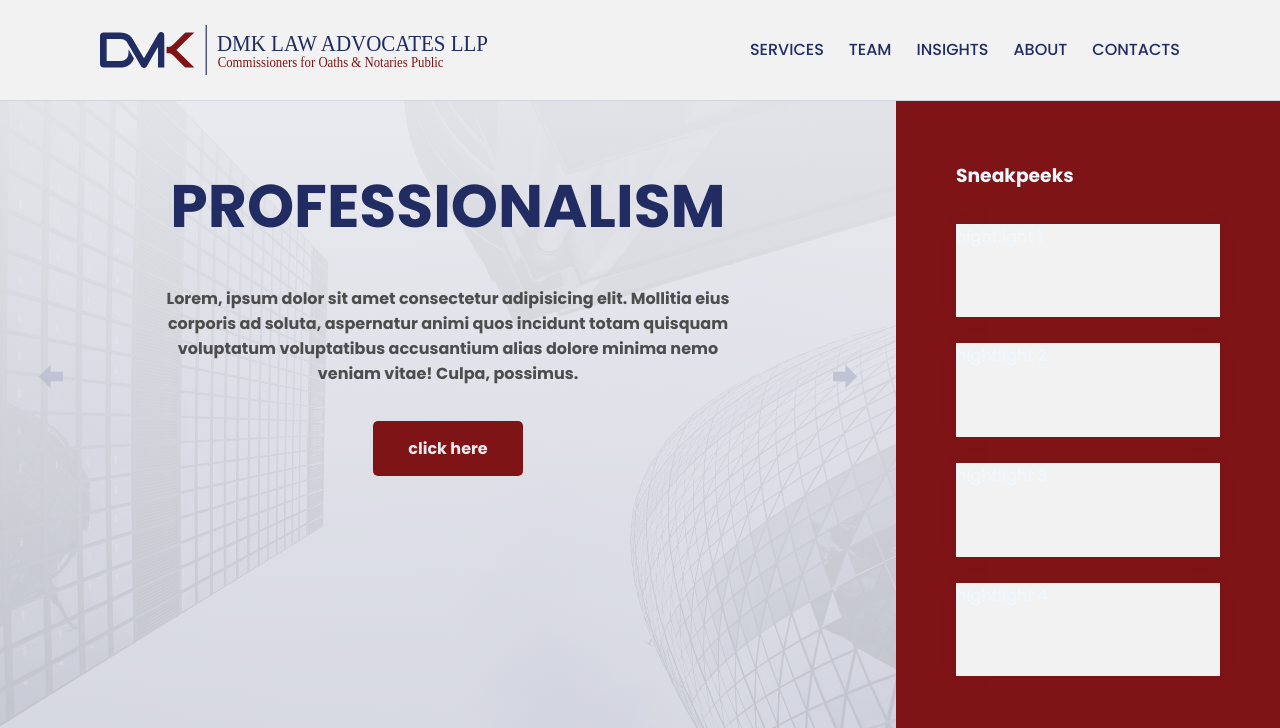
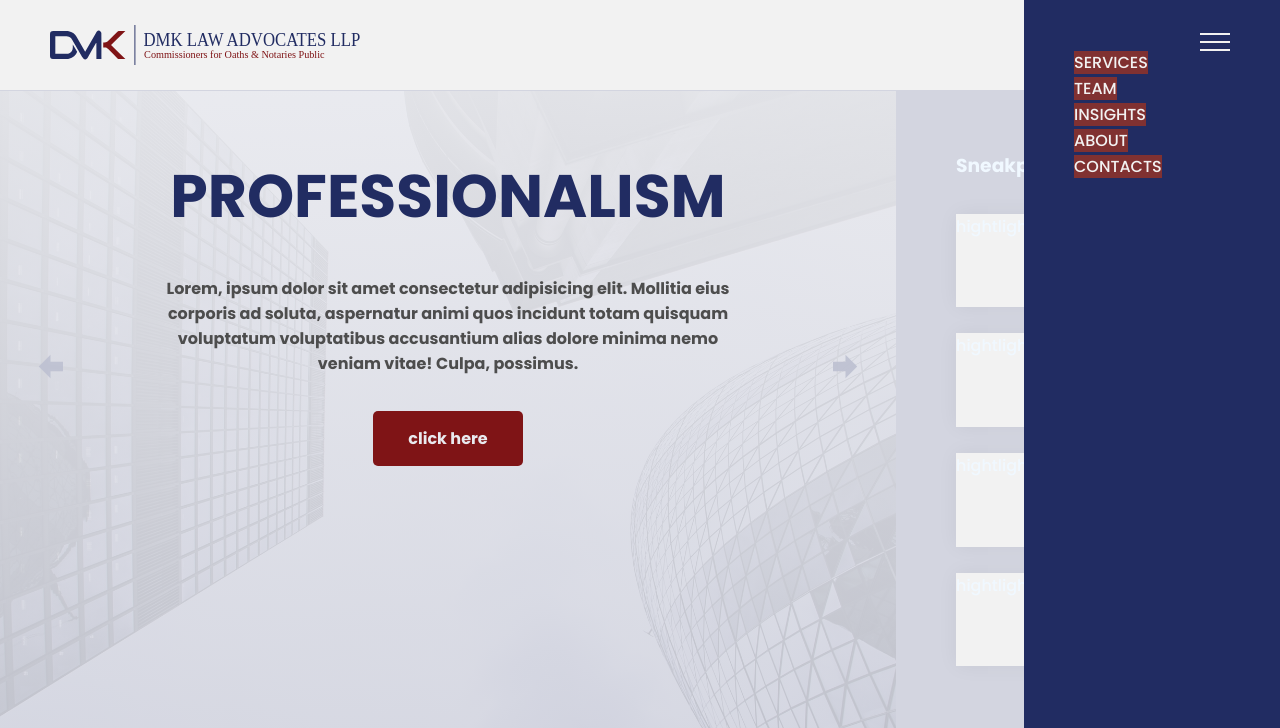
Before and after one commit to imehappen/dmklaw-web, a website: page public/index.html in a window 1280 px wide. Shown: the top 728 px of the page. Drawn offline with Linux system fonts and the light colour scheme; files that its build step writes are made by us from their sources; files whose address does not match are found by name.

Commit message:
added more features

```diff
--- a/public/index.html
+++ b/public/index.html
@@ -17,7 +17,7 @@
     />
 
     <link rel="stylesheet" href="./public/css/style.css" />
-    <title>DMK law Advocates</title>
+    <title>DMK Law Advocates</title>
 
 
   <body>
@@ -39,7 +39,10 @@
         </form>-->
 
         <ul class="navigation">
-          <li class="navigation-item">
+        <div class="navigation-icon-foreground"></div>
+        <div class="navigation-icon"></div>
+
+           <li class="navigation-item">
             <a href="#" class="navigation-link">services</a>
           </li>
           <li class="navigation-item">
@@ -54,6 +57,7 @@
           <li class="navigation-item">
             <a href="#" class="navigation-link">contacts</a>
           </li>
+
         </ul>
       </nav>
 
--- a/public/js/index-1.js
+++ b/public/js/index-1.js
@@ -40,6 +40,7 @@ sliderState.transition = true;
 //============================================================================
 
 function moveSlides(state) {
+  console.log(performance.now());
   state.direction === "R" && state.distance++;
   state.direction === "L" && state.distance--;
   if (state.distance < -5 || state.distance > 0) return;
--- a/sass/abstracts/_variables.scss
+++ b/sass/abstracts/_variables.scss
@@ -8,7 +8,6 @@ $font-size-largest: 3.5rem;
 $font-size-huge: 6rem;
 
 //  PADDING & MARGIN > 10 15 20 30 50
-
 $space-tiny: 0.5rem;
 $space-smallest: 1.5rem;
 $space-small: 2.5rem;
@@ -41,11 +40,12 @@ $sec-color-dark-2: #5f0f11;
 
 //  SHADOWS
 $shadow-1: 0 0 2rem rgba(0, 0, 0, 0.05);
-$shadow-2: 0 0 5rem rgba(0, 0, 0, 0.1);
+$shadow-2: 0 0 5rem rgba(0, 0, 0, 0.05);
 
 //  BORDERS
 $border-1: 1px solid $grey-color-1;
 $border-2: 1px solid $pri-color-light-3;
+
 //  BREAKPOINTS
 $bp-tiny: 30em;
 $bp-smallest: 40em;
--- a/sass/components/_hightlights.scss
+++ b/sass/components/_hightlights.scss
@@ -1,11 +1,11 @@
 .highlights {
   flex: 1;
   justify-content: space-between;
-  background-color: $sec-color;
+  background-color: $pri-color-light-2;
   color: aliceblue;
   padding: $space-large;
 
-  // overflow: scroll;
+  overflow: scroll;
 
   &-items {
     list-style: none;
--- a/sass/components/_logo.scss
+++ b/sass/components/_logo.scss
@@ -1,7 +1,8 @@
 .logo-box {
   align-self: center;
+  margin-left: -5rem;
   .logo {
     display: block;
-    height: 50px;
+    height: 4rem;
   }
 }
--- a/sass/components/_navigation.scss
+++ b/sass/components/_navigation.scss
@@ -1,20 +1,81 @@
 .navigation {
-  display: flex;
+  background-color: $pri-color;
   list-style: none;
-  flex-wrap: wrap;
-  gap: $space-small;
+  position: absolute;
+  top: 0;
+  right: 0;
+  min-height: 100vh;
+  min-width: 20vw;
+  padding: 5rem;
+  color: $grey-color-1;
+
+  &-icon-foreground {
+    position: fixed;
+    top: 3.3rem;
+    right: 5rem;
+    z-index: 15;
+    height: 1.8rem;
+    width: 3rem;
+  }
+
+  &-icon-foreground:hover ~ &-icon::after {
+    transform: translateY(1px);
+  }
+  &-icon-foreground:hover ~ &-icon::before {
+    transform: translateY(-1px);
+  }
+  &-icon-foreground:hover ~ &-icon {
+    width: 4rem;
+  }
+
+  &-icon {
+    transition: width 0.2s 0.1s;
+    display: flex;
+    list-style: none;
+    flex-wrap: wrap;
+    gap: $space-small;
+    position: fixed;
+    top: 4.1rem;
+    right: 5rem;
+    height: 2px;
+    width: 3rem;
+    background-color: $grey-color-1;
+
+    &::after,
+    &::before {
+      content: "";
+      display: block;
+      background-color: inherit;
+      height: 100%;
+      width: 3rem;
+      position: absolute;
+      transition: all 0.2s;
+    }
+
+    &::before {
+      top: -0.8rem;
+      right: 0;
+    }
+    &::after {
+      top: 0.8rem;
+      right: 0;
+    }
+  }
 
   &-item {
     &:hover .navigation-link::after {
       width: 100%;
     }
   }
+
   &-link:link,
   &-link:active {
-    color: $pri-color;
+    color: inherit;
     text-decoration: none;
     text-transform: uppercase;
+    background-color: rgb(128, 49, 49);
   }
+
   &-link::after {
     content: "";
     display: block;
--- a/sass/components/_slider.scss
+++ b/sass/components/_slider.scss
@@ -13,6 +13,10 @@
   &-item {
     min-width: 100%;
     min-height: 80vh;
+    user-select: none;
+    padding: $space-large $space-huge;
+    background-size: cover;
+
     &-1 {
       background-image: linear-gradient(
           rgba($pri-color-light-1, 0.966),
@@ -41,9 +45,6 @@
         ),
         url("../../public/images/office-581131_1920.jpg");
     }
-
-    padding: $space-large $space-huge;
-    background-size: cover;
   }
 
   &-control {
@@ -51,7 +52,6 @@
     align-self: flex-start;
     padding: 2rem;
     z-index: 2;
-    // background-color: red;
     color: white;
     display: flex;
     justify-content: center;
@@ -90,24 +90,22 @@
     }
   }
   &-content {
-    height: 100%;
+    min-height: 100%;
     text-align: center;
   }
 
   &-texts {
-    flex: 0 0 100%;
-    height: 100%;
+    // flex: 1 1 100%;
+    min-height: 100%;
+    max-width: 100%;
     gap: $space-normal;
 
     display: flex;
     flex-direction: column;
-    // justify-content: space-around;
 
-    // background-color: #fff;
     h1 {
       color: $pri-color;
       font-size: $font-size-huge;
-      // background-color: #fff;
       text-transform: uppercase;
     }
   }
--- a/sass/layout/_layout.scss
+++ b/sass/layout/_layout.scss
@@ -48,4 +48,5 @@
 .summary {
   flex: 0 0 100%;
   display: flex;
+  flex-wrap: wrap;
 }
```
Also changed, not shown: public/css/style.css.
